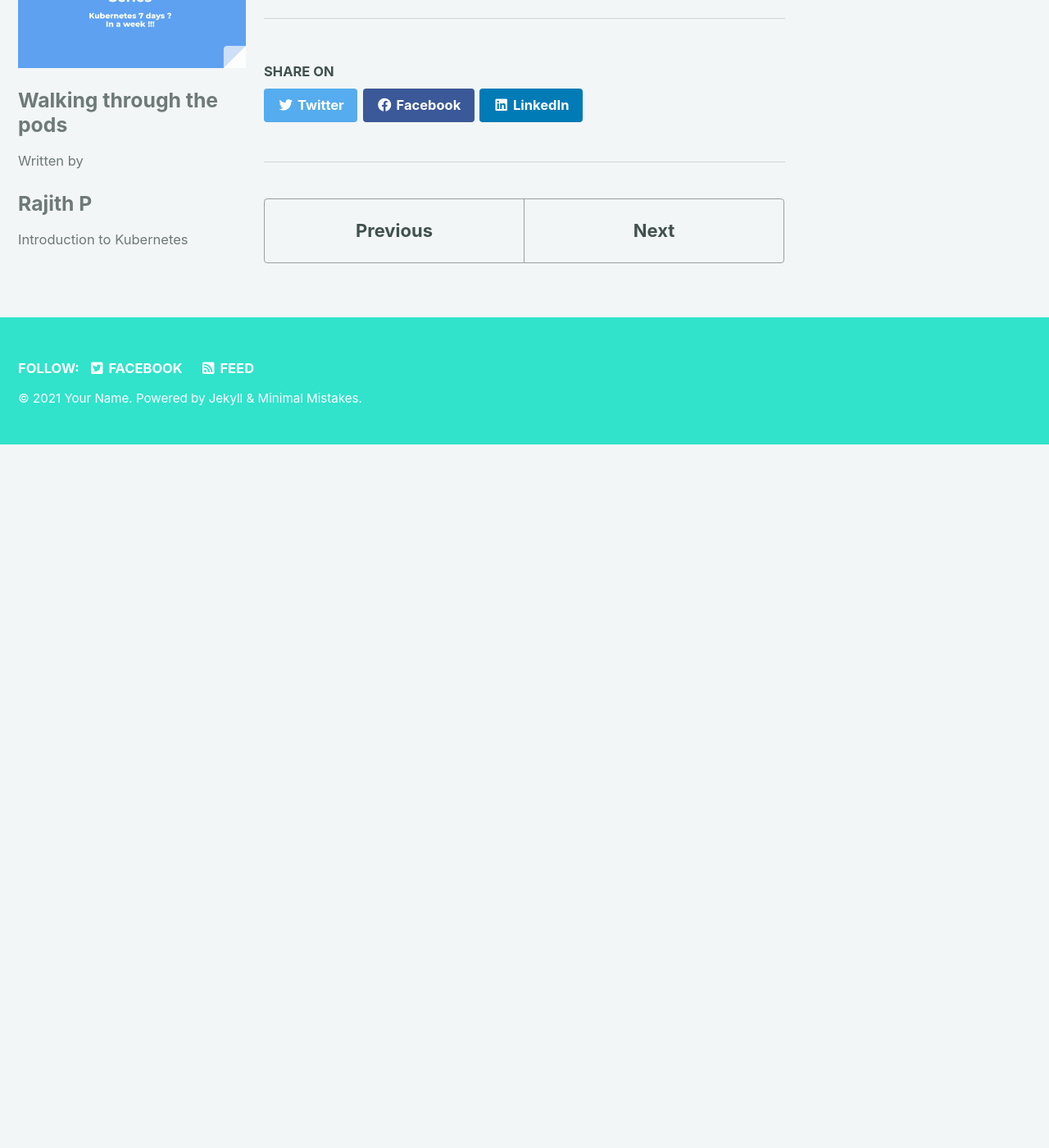
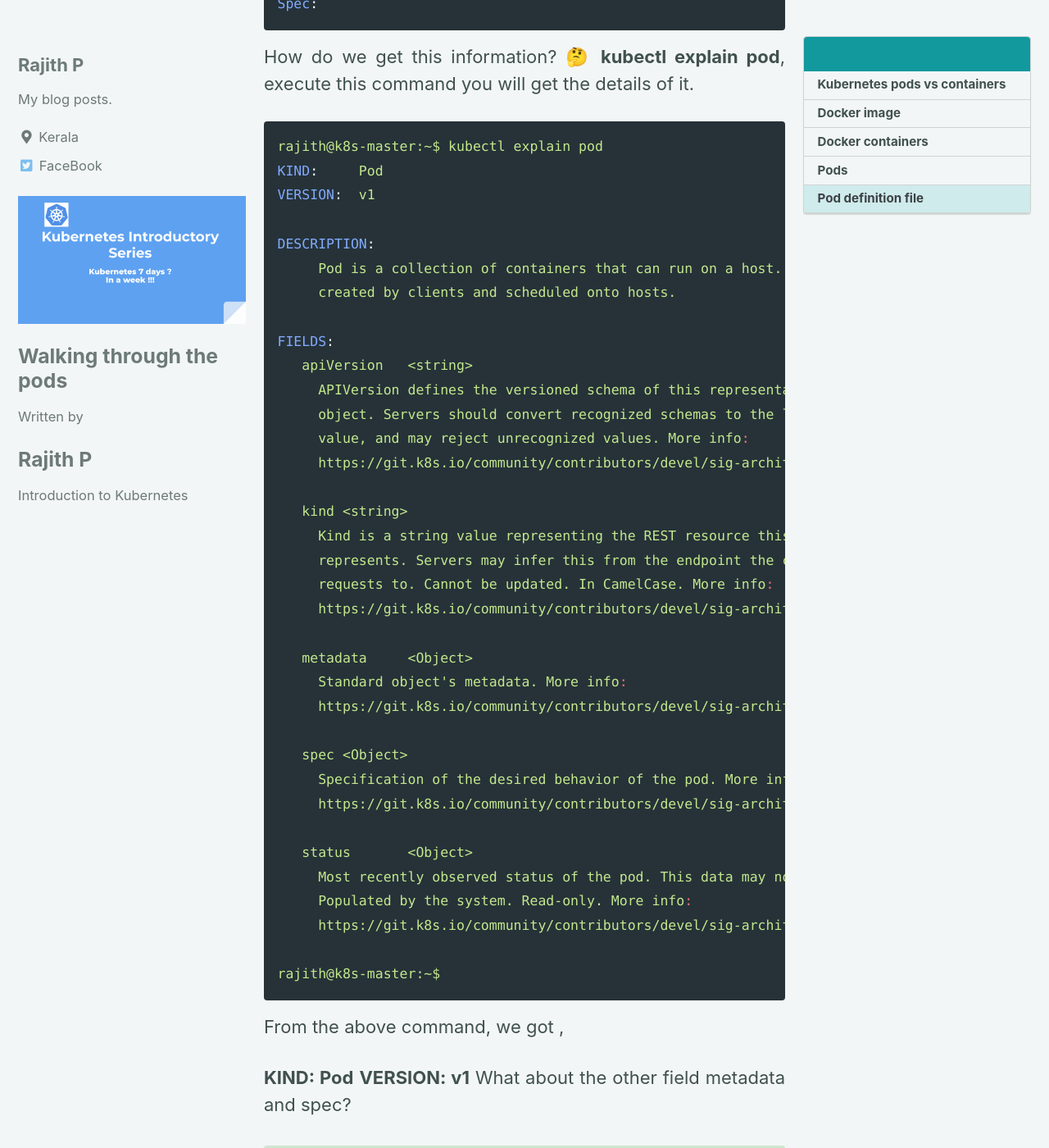
Before and after one commit to mangodairy/devsite, a Jekyll site: the page built from _Kubernetes/WalkingThroughThePodsPart1.md, in a window 1280 px wide and 1400 px high, scrolled down 3018 px. Shown: the whole window at 82% size. Built offline with Jekyll 4.4.1, drawn with Linux system fonts in a browser that asks for light colours; cached includes are drawn as plain includes; before the commit the page ends 3560 px from its top, so only the background shows below that; some of the changed text lies outside the part shown.

Commit message:
Added index.md

````diff
--- a/_Kubernetes/WalkingThroughThePodsPart1.md
+++ b/_Kubernetes/WalkingThroughThePodsPart1.md
@@ -65,8 +65,69 @@
 > It is a mini VM. Since it called a microservice may be, we can call it a micro virtual machine :).
 {: style="text-align: justify;"}
 
-## Pod.
+## Pods
 In simple words, a pod is a box that contains one or more containers. Pod share the filesystem. Even if you have multiple containers, it has only a single IP address for external communication. The communication within the pods between the containers happens through the localhost. Pods are the smallest deployable units of computing that we can create and manage in Kubernetes.
+{: style="text-align: justify;"}
+
+
+## Pod definition file
+
+Kubernetes def contain four top-level fields.
+{: style="text-align: justify;"}
+
+```yaml
+apiVersion:
+kind:
+metadata:
+
+Spec:
+```
+How do we get this information? 🤔
+**kubectl explain pod**, execute this command you will get the details of it.
+{: style="text-align: justify;"}
+
+```yaml
+rajith@k8s-master:~$ kubectl explain pod
+KIND:     Pod
+VERSION:  v1
+
+DESCRIPTION:
+     Pod is a collection of containers that can run on a host. This resource is
+     created by clients and scheduled onto hosts.
+
+FIELDS:
+   apiVersion	<string>
+     APIVersion defines the versioned schema of this representation of an
+     object. Servers should convert recognized schemas to the latest internal
+     value, and may reject unrecognized values. More info:
+     https://git.k8s.io/community/contributors/devel/sig-architecture/api-conventions.md#resources
+
+   kind	<string>
+     Kind is a string value representing the REST resource this object
+     represents. Servers may infer this from the endpoint the client submits
+     requests to. Cannot be updated. In CamelCase. More info:
+     https://git.k8s.io/community/contributors/devel/sig-architecture/api-conventions.md#types-kinds
+
+   metadata	<Object>
+     Standard object's metadata. More info:
+     https://git.k8s.io/community/contributors/devel/sig-architecture/api-conventions.md#metadata
+
+   spec	<Object>
+     Specification of the desired behavior of the pod. More info:
+     https://git.k8s.io/community/contributors/devel/sig-architecture/api-conventions.md#spec-and-status
+
+   status	<Object>
+     Most recently observed status of the pod. This data may not be up to date.
+     Populated by the system. Read-only. More info:
+     https://git.k8s.io/community/contributors/devel/sig-architecture/api-conventions.md#spec-and-status
+
+rajith@k8s-master:~$
+```
+From the above command, we got ,
+
+**KIND:     Pod**
+**VERSION:  v1**
+What about the other field metadata and spec?
 {: style="text-align: justify;"}
 
 {: .notice--success}
````
Also changed, not shown: _pages/kubernetes-archive.md (+1 -1 lines).
